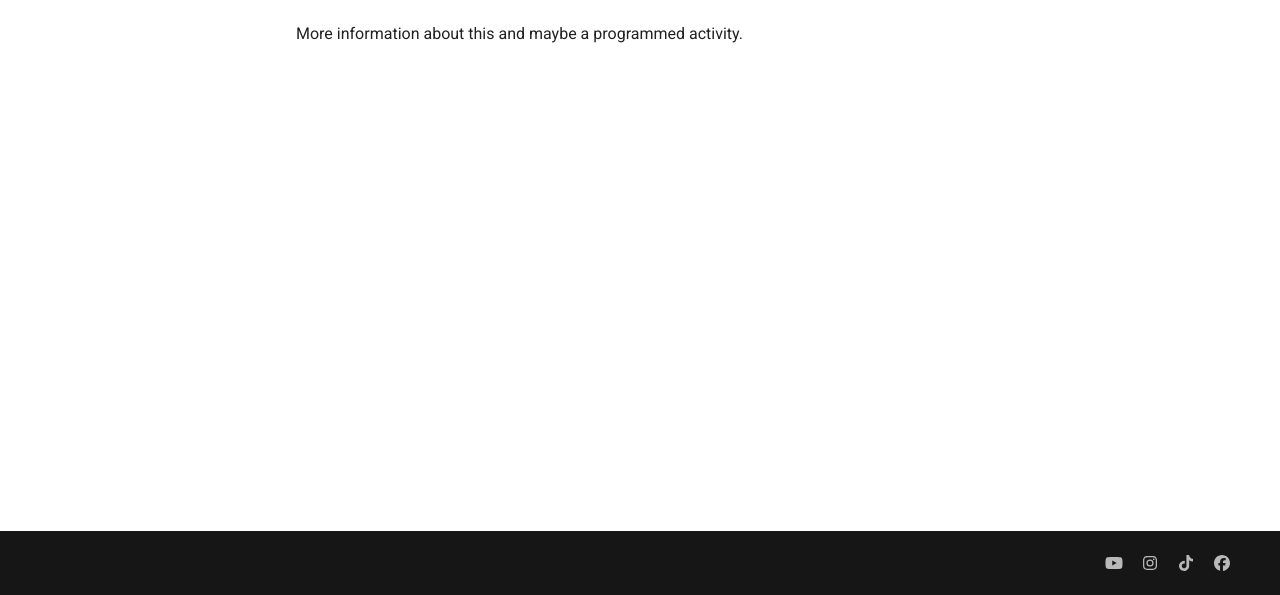
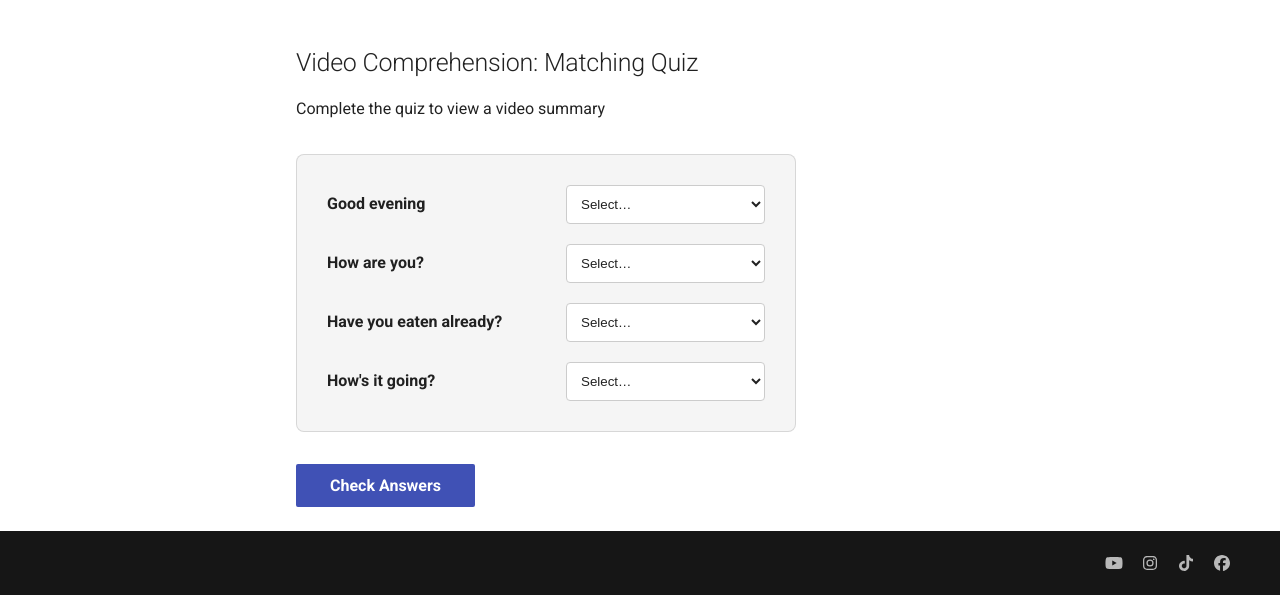
Before and after one commit to gwstaten/karenglish, an MkDocs documentation site: the page built from docs/module1/unit1/1.1.1.md, in a window 1280 px wide and 1140 px high. Shown: the part 545-1140 px from the top of the window. Built offline with MkDocs 1.6.1 and Material for MkDocs 9.7.7, drawn with Linux system fonts in a browser that asks for light colours.

Commit message:
improved quiz loading and added some content

```diff
--- a/docs/assets/extra.css
+++ b/docs/assets/extra.css
@@ -1,5 +1,5 @@
 /* Container styling */
-#days-quiz {
+.quiz {
     margin: 2em 0;
     padding: 1.5rem;
     background-color: var(--md-code-bg-color, #f8f9fb);
--- a/docs/module1/unit1/1.1.1.md
+++ b/docs/module1/unit1/1.1.1.md
@@ -4,4 +4,141 @@
 src="https://www.youtube.com/embed/346WBni6xmk">
 </iframe>
 
-More information about this and maybe a programmed activity.
+## Video Comprehension: Matching Quiz
+Complete the quiz to view a video summary
+
+<div id="greetings-quiz" class = "quiz"></div>
+
+<button onclick="checkGreetingsQuiz()" class="md-button md-button--primary">
+  Check Answers
+</button>
+
+<div id="greetings-result" class="mq-result"></div>
+
+<div class="post-quiz" data-quiz="greetings-quiz">
+<h2>Video Summary: </h2>
+
+<h3>Greetings:</h3>
+<table>
+  <thead>
+    <tr>
+      <th>English</th>
+      <th>Sgaw Karen</th>
+    </tr>
+  </thead>
+  <tbody>
+    <tr>
+      <td>Good Morning</td>
+      <td>ဂီၤလၢအဂ့ၤ</td>
+    </tr>
+    <tr>
+      <td>Good Afternoon</td>
+      <td>နံၤလၢအဂ့ၤ</td>
+    </tr>
+    <tr>
+      <td>Good Evening</td>
+      <td>ဟါလၢအဂ့ၤ</td>
+    </tr>
+    <tr>
+      <td>Good Night</td>
+      <td>နၤလၢအဂ့ၤ</td>
+    </tr>
+    <tr>
+      <td>How are you?</td>
+      <td>နအိၣ်ဆူၣ်အိၣ်ချ့ဧါ</td>
+    </tr>
+    <tr>
+      <td>I am well</td>
+      <td>မ့ၢ်, ယအိၣ်ဆူၣ်အိၣ်ချ့လီၤ / အိၣ်ဆူၣ်အိၣ်ချ့</td>
+    </tr>
+    <tr>
+      <td>Have you eaten a meal / rice</td>
+      <td>နအီၣ်မ့ၤဝံၤလံဧါ</td>
+    </tr>
+    <tr>
+      <td>Yes, I have eaten</td>
+      <td>မ့ၢ်, ယအီၣ်မ့ၤဝံၤလံ</td>
+    </tr>
+    <tr>
+      <td>Hows it going?</td>
+      <td>တၢ်အိၣ်သးမၤသးဒ်လဲၣ် / မၤသးဒ်လဲၣ်</td>
+    </tr>
+    <tr>
+      <td>It's going (literally "like this")</td>
+      <td>ဒ်အံၤလီၤ</td>
+    </tr>
+    <tr>
+      <td>Nice to meet you / see you</td>
+      <td>ထံၣ်ဘၣ်နၤသးခုဒိၣ်မး</td>
+    </tr>
+  </tbody>
+</table>
+<h3>Explanations / vocabulary</h3>
+While memorizing phrases for greetings can work, it is useful to learn the vocabulary used within these phrases.
+
+First, in the "good morning" and "good afternoon" type of greetings, you likely noticed they follow a consistent pattern. First, one unique syllable (which denotes the time of day) followed by "လၢအဂ့ၤ" which means "that is good" or "which is good". Here, "ဂ့ၤ" means good. The first syllables are as follows:
+
+<table>
+  <thead>
+    <tr>
+      <th>Sgaw Karen</th>
+      <th>English</th>
+    </tr>
+  </thead>
+  <tbody>
+    <tr>
+      <td>ဂီၤ</td>
+      <td>Morning</td>
+    </tr>
+    <tr>
+      <td>နံၤ</td>
+      <td>Day / Daytime</td>
+    </tr>
+    <tr>
+      <td>ဟါ</td>
+      <td>Evening / Late Afternoon</td>
+    </tr>
+    <tr>
+      <td>နၤ</td>
+      <td>Night / Nighttime</td>
+    </tr>
+  </tbody>
+</table>
+
+(continue to add more explanation)
+</div>
+
+
+<script>
+if(document.readyState != 'loading')
+  initDaysQuiz();
+else
+  document.addEventListener("DOMContentLoaded", initGreetingsQuiz);
+
+function initGreetingsQuiz() {
+  const quizEl = document.getElementById("greetings-quiz");
+  if (!quizEl) return; // not on this page
+  window.greetingsQuiz = new MatchingQuiz(
+    "greetings-quiz",
+    [
+      { left: "Good evening", right: "ဟါလၢအဂ့ၤ" },
+      { left: "How are you?", right: "နအိၣ်ဆူၣ်အိၣ်ချ့ဧါ" },
+      { left: "Have you eaten already?", right: "နအီၣ်မ့ၤဝံၤလံဧါ" },
+      { left: "How's it going?", right: "တၢ်အိၣ်သးမၤသးဒ်လဲၣ်" }
+    ],
+    () =>
+      document
+        .getElementById("post-quiz")
+        ?.classList.remove("display-none")
+  );
+
+  window.checkGreetingsQuiz = function () {
+    const score = greetingsQuiz.check();
+    const result = document.getElementById("greetings-result");
+
+    result.textContent = `You got ${score} / 4 correct.`;
+    result.style.color = score === 4 ? "green" : "red";
+  };
+}
+
+</script>
```
Also changed, not shown: docs/module1/unit1/1.1.4.md (+15 -8 lines).
